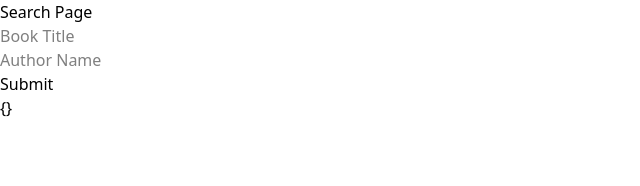
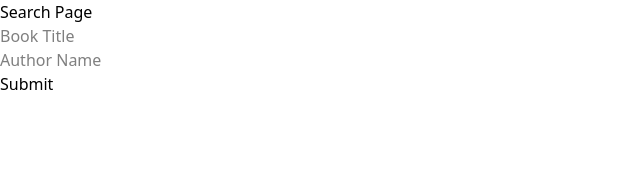
Before and after one commit to github-bdem/BookBuddy, a React (Vite) app: page /search in a window 1280 px wide. Shown: the top 186 px of the page, without its empty margins (0-640 px from the left). Built offline with nearby package versions, Linux system fonts and the light colour scheme.

Commit message:
gets search results showing up

```diff
--- a/src/pages/Search.tsx
+++ b/src/pages/Search.tsx
@@ -5,14 +5,54 @@ interface SearchFormData {
     author: string;
 }
 
+interface BookResult {
+    cover_i: number;
+    has_fulltext: boolean;
+    edition_count: number;
+    title: string;
+    author_name: string[];
+    first_publish_year: number;
+    key: string;
+    ia: string[];
+    author_key: string[];
+    public_scan_b: true;
+}
+
+const constructCoverUrl = (cover_i: number) => {
+    return `https://covers.openlibrary.org/b/id/${cover_i}-M.jpg`;
+};
+
+interface SearchResults {
+    numFound: number;
+    start: number;
+    numFoundExact: boolean;
+    num_found: number;
+    offset: null;
+    docs: BookResult[];
+    q: string;
+    documentation_url: string;
+}
+
+const defaultSearchResults = {
+    numFound: 0,
+    start: 0,
+    numFoundExact: false,
+    num_found: 0,
+    offset: null,
+    docs: [] as BookResult[],
+    q: "string",
+    documentation_url: "https://openlibrary.org/dev/docs/api/search",
+};
+
 function SearchPage() {
     const [searchFormData, setSearchFormData] = useState<SearchFormData>({
         q: "",
         author: "",
     });
-    const [searchResults, setSearchResults] = useState({});
+    const [searchResults, setSearchResults] =
+        useState<SearchResults>(defaultSearchResults);
 
-    const constructSearchUrl = (formData) => {
+    const constructSearchUrl = (formData: SearchFormData) => {
         const filtered = Object.fromEntries(
             Object.entries(formData)
                 .filter(([_, value]) => value != null && value !== "")
@@ -51,9 +91,9 @@ function SearchPage() {
         const searchUrl = constructSearchUrl(formData);
         const response = await fetch(searchUrl);
 
-        let results = {};
+        let results = defaultSearchResults;
         try {
-            results = (await response.json()) as string;
+            results = (await response.json()) as SearchResults;
         } catch (e) {
             console.error(e);
         }
@@ -90,7 +130,24 @@ function SearchPage() {
                     <button type="submit">Submit</button>
                 </form>
             </div>
-            <div>{JSON.stringify(searchResults)}</div>
+            <div>
+                {searchResults.docs.map(
+                    (bookResult: BookResult, idx: number) => {
+                        return (
+                            <div
+                                key={`${idx}-${bookResult.title}`}
+                                className="border-2"
+                            >
+                                <img
+                                    src={constructCoverUrl(bookResult.cover_i)}
+                                />
+                                <div>Title: {bookResult.title}</div>
+                                <div>Author: {bookResult.author_name}</div>
+                            </div>
+                        );
+                    },
+                )}
+            </div>
         </div>
     );
 }
```
